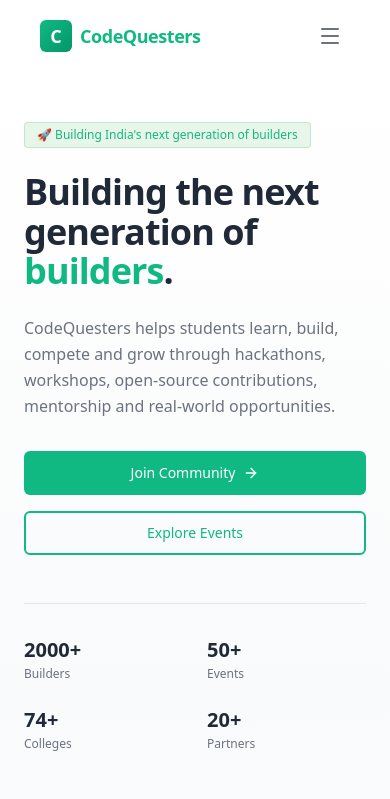
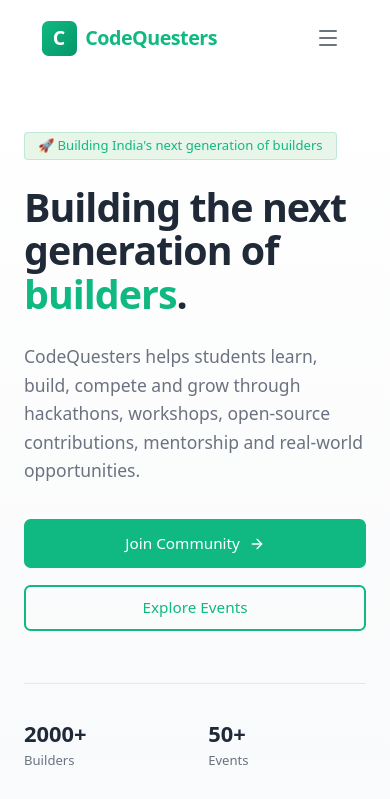
Before and after one commit to codequesters11/CodeQuesters, a Next.js app: page / in a window 390 px wide. Shown: the top 799 px of the page. Built offline with nearby package versions, Linux system fonts and the light colour scheme.

Commit message:
adjust root font size on mobile viewports for better card legibility

```diff
--- a/src/app/globals.css
+++ b/src/app/globals.css
@@ -81,6 +81,14 @@
 
 /* Base resets & typography */
 @layer base {
+  html {
+    font-size: 16px;
+  }
+  @media (max-width: 640px) {
+    html {
+      font-size: 17.5px; /* slightly increase font scale on mobile for better card/content legibility */
+    }
+  }
   * {
     @apply border-border outline-ring/50;
   }
```
